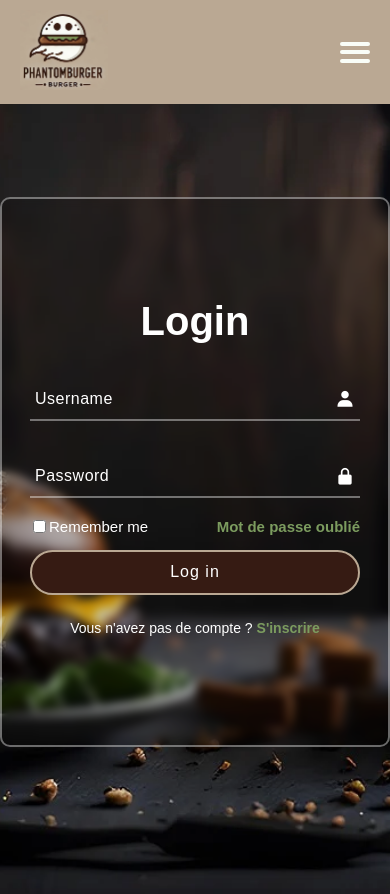
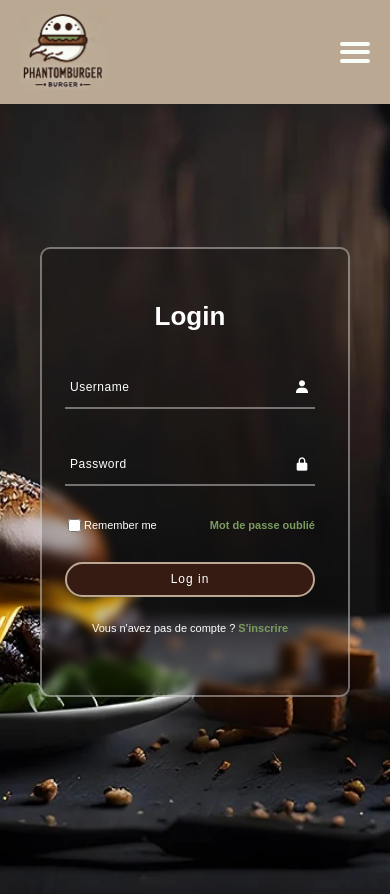
Before and after one commit to JordanSN1/Conc-Expl-bdd-Site, a PHP site: page /pages/connexion.php in a window 390 px wide. Run offline with PHP 8.4, Linux system fonts and the light colour scheme.

Commit message:
ma branche

```diff
--- a/pages/connexion.php
+++ b/pages/connexion.php
@@ -97,7 +97,7 @@
                     </div>
                     <button class="btn">Log in</button>
                     <div class="account-creation">
-                        <span>Vous n'avez pas de compte ? <a href="#" class="inscr-btn">S'inscrire </a></span>
+                        <span>Vous n'avez pas de compte ? <a href="../pages/inscription.php" class="inscr-btn">S'inscrire </a></span>
                     </div>
                 </form>
             </div>
--- a/styles/style.css
+++ b/styles/style.css
@@ -209,6 +209,7 @@ a.connect:hover {
     display: flex;
     justify-content: center;
     align-items: center;
+    overflow: hidden;
 }
 
 .form-box {
@@ -265,7 +266,7 @@ a.connect:hover {
     display: flex;
     justify-content: space-between;
     font-size: 15px;
-    margin: -15px 0 15px;
+    margin: -2px 0 30px;
 }
 
 .forget-section p {
@@ -317,3 +318,129 @@ a.connect:hover {
     color: var(--color-green);
     font-weight: 600;
 }
+
+@media (max-width: 768px) {
+    .container {
+        height: 500px;
+        width: 380px;
+    }
+
+    .container .form-box h2 {
+        font-size: 32px;
+    }
+
+    .container .form-box {
+        margin: 40px 0;
+        width: 300px;
+    }
+
+    .form-box .input-box {
+        width: 300px;
+    }
+
+    .form-box .input-box i {
+        font-size: 18px;
+    }
+
+    .form-box .input-box label {
+        font-size: 14px;
+    }
+
+    .forget-section {
+        font-size: 13px;
+    }
+
+    .btn {
+        height: 40px;
+        width: 100%;
+        font-size: 14px;
+    }
+    .account-creation {
+        font-size: 13px;
+
+    }
+}
+
+@media (max-width: 486px) {
+    .container {
+        height: 450px;
+        width: 310px;
+    }
+
+    .container .form-box h2 {
+        font-size: 26px;
+    }
+
+    .container .form-box {
+        margin: 30px 0;
+        width: 260px;
+    }
+
+    .form-box .input-box {
+        width: 250px;
+    }
+
+    .form-box .input-box i {
+        font-size: 16px;
+    }
+
+    .form-box .input-box label {
+        font-size: 12px;
+    }
+
+    .forget-section {
+        font-size: 11px;
+    }
+
+    .btn {
+        height: 35px;
+        width: 100%;
+        font-size: 12px;
+    }
+    .account-creation {
+        font-size: 11px;
+
+    }
+}
+
+@media (max-width: 365px) {
+    .container {
+        height: 420px;
+        width: 290px;
+    }
+
+    .container .form-box h2 {
+        font-size: 24px;
+    }
+
+    .container .form-box {
+        margin: 25px 0;
+        width: 220px;
+    }
+
+    .form-box .input-box {
+        width: 220px;
+    }
+
+    .form-box .input-box i {
+        font-size: 13px;
+    }
+
+    .form-box .input-box label {
+        font-size: 10px;
+    }
+
+    .forget-section {
+        font-size: 10px;
+    }
+
+    .btn {
+        height: 30px;
+        width: 100%;
+        font-size: 10px;
+    }
+    .account-creation {
+        font-size: 10px;
+
+    }
+}
```
Also changed, not shown: pages/inscription.php (+101 -0 lines).
